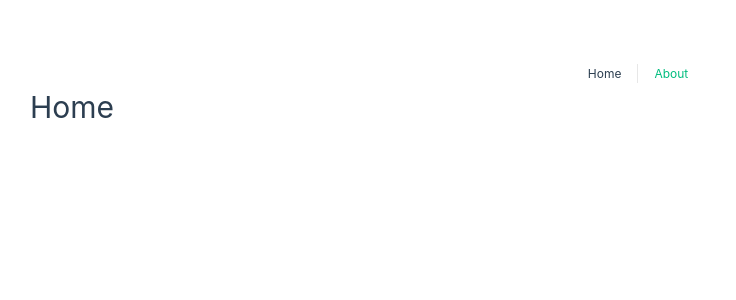
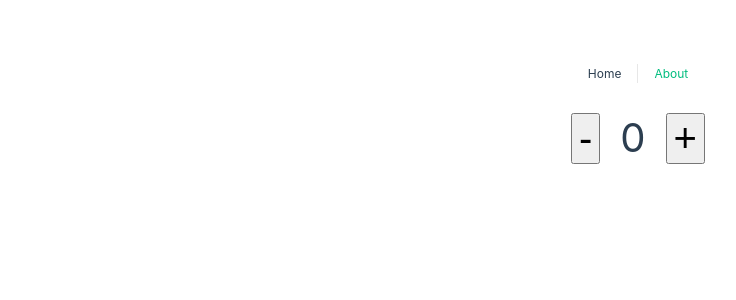
Before and after one commit to canberk-yilmaz/vue-composition-api-basics, a Vue app: page / in a window 1280 px wide. Shown: the top 300 px of the page, without its empty margins (2-738 px from the left). Built offline with nearby package versions, Linux system fonts and the light colour scheme.

Commit message:
counter example with three api choices

```diff
--- a/src/views/HomeView.vue
+++ b/src/views/HomeView.vue
@@ -1,5 +1,72 @@
 <template>
   <div class="home">
-    <h1>Home</h1>
+    <div>
+      <button @click="changeCounter('-')" class="btn">-</button>
+      <span class="counter">{{ counter }}</span>
+      <button @click="changeCounter('+')" class="btn">+</button>
+    </div>
   </div>
 </template>
+
+<!--
+OPTIONS API
+<script>
+export default {
+  data() {
+    return {
+      counter: 0
+    }
+  },
+  methods: {
+    changeCounter(sign) {
+      this.counter = sign === '+' ? this.counter + 1 : this.counter - 1
+    }
+  }
+}
+</script>
+-->
+
+<!-- COMPOSITION API - Setup Function
+<script>
+import { ref } from 'vue'
+
+export default {
+  setup() {
+    const counter = ref(0)
+
+    const changeCounter = (sign) => {
+      counter.value = sign === '+' ? counter.value + 1 : counter.value - 1
+    }
+
+
+    return {
+      counter, changeCounter
+    }
+  }
+}
+</script>
+ -->
+
+<!--COMPOSITION API - <script setup> -->
+<script setup>
+import { ref } from "vue";
+
+const counter = ref(0);
+
+const changeCounter = (sign) => {
+  counter.value = sign === "+" ? counter.value + 1 : counter.value - 1;
+};
+</script>
+
+<style scoped>
+.home {
+  text-align: center;
+  padding: 20px;
+}
+
+.btn,
+.counter {
+  font-size: 40px;
+  margin: 10px;
+}
+</style>
```
